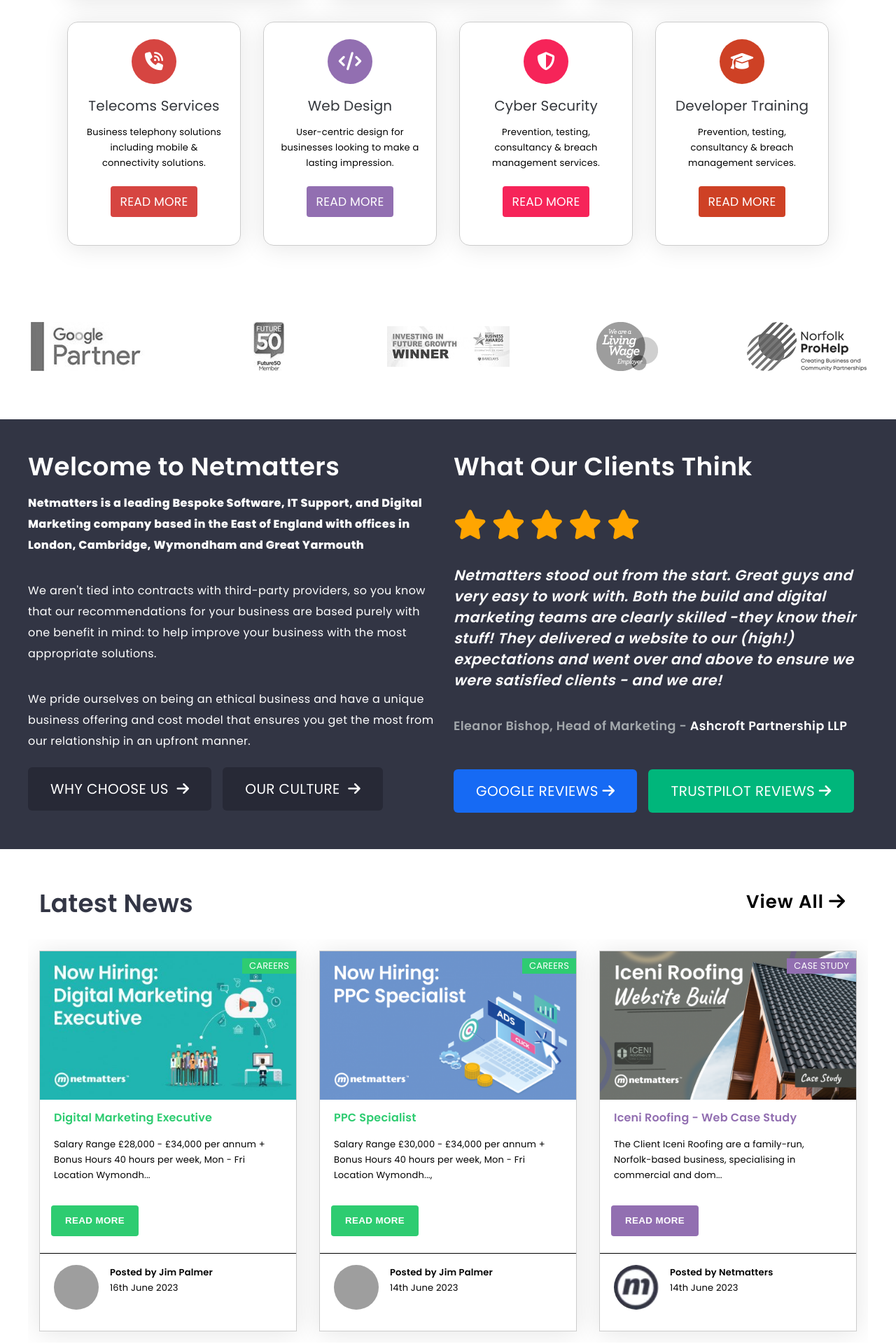
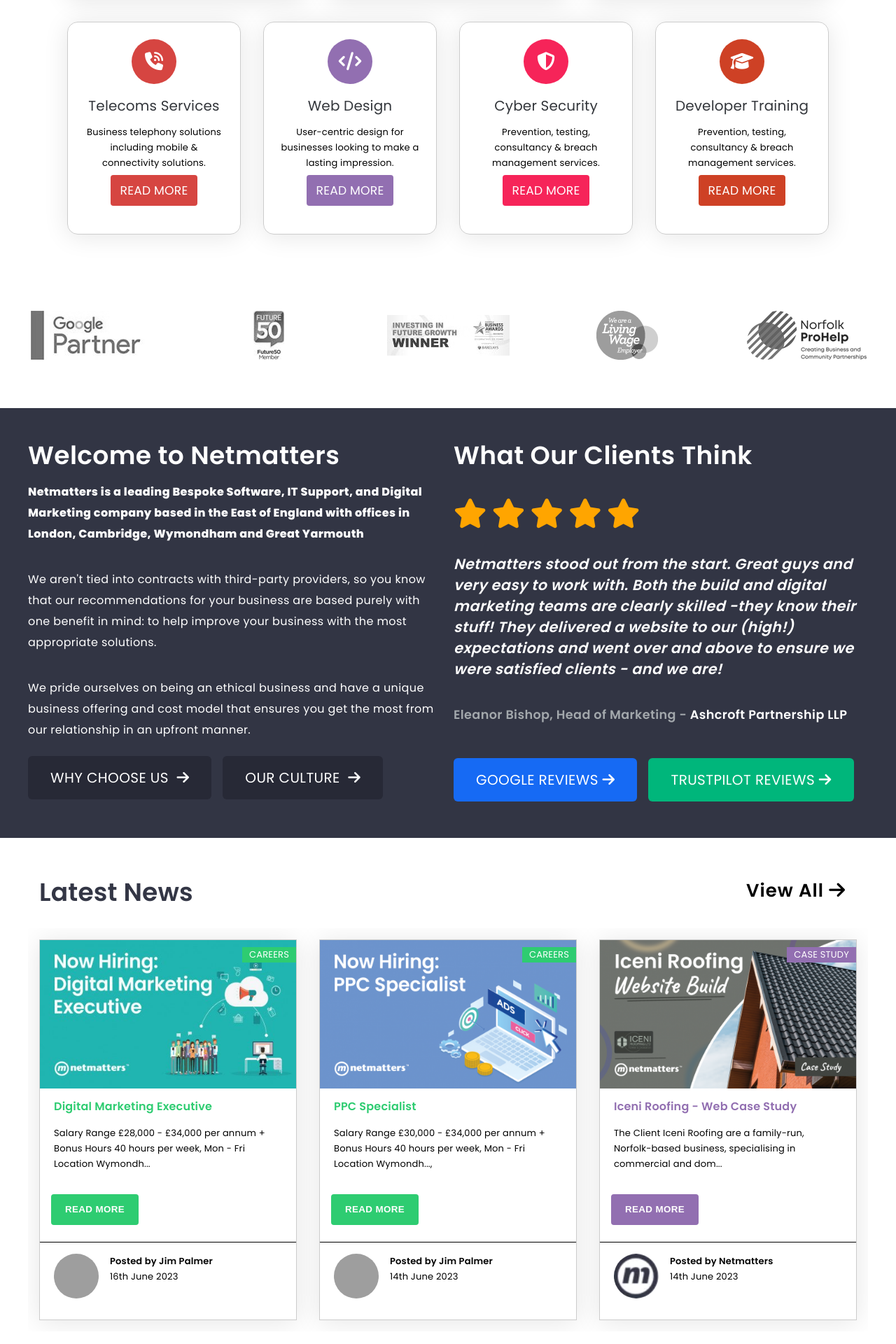
Before and after one commit to marianneporter/netmattershomepage, a PHP site: page / in a window 1280 px wide. Shown: the part 1222-3142 px from the top of the page at 70% size. Run offline with PHP 8.4, Linux system fonts and the light colour scheme; grey boxes are pictures that could not be loaded.

Commit message:
wip review services section

```diff
--- a/css/index.css
+++ b/css/index.css
@@ -976,11 +976,18 @@ nav {
 @media (min-width: 768px) {
   .service-cards {
     padding: 0 2.5rem;
+    display: grid;
+    grid-template-columns: 1fr 1fr;
+  }
+  .service-cards .service-card:nth-child(-n+3) {
+    grid-column: span 2;
+  }
+  .service-cards .service-card:nth-child(n+4) {
+    grid-column: span 1;
   }
 }
 @media (min-width: 992px) {
   .service-cards {
-    display: grid;
     grid-template-columns: repeat(12, 1fr);
   }
   .service-cards .service-card:nth-child(-n+3) {
@@ -1013,12 +1020,12 @@ nav {
   transition: all 0.5s ease;
 }
 @media (min-width: 768px) {
-  .service-card {
+  .service-card:nth-child(-n+3) {
     height: 16.5rem;
   }
 }
 @media (min-width: 992px) {
-  .service-card {
+  .service-card:nth-child(-n+3) {
     height: 20rem;
   }
 }
--- a/scss/layout/_services.scss
+++ b/scss/layout/_services.scss
@@ -32,12 +32,21 @@
 
     @include md {
         padding: 0 2.5rem;
+        display: grid;
+
+        grid-template-columns: 1fr 1fr;
+
+        .service-card:nth-child(-n + 3) {
+            grid-column: span 2;
+        }
+
+        .service-card:nth-child(n + 4) {
+            grid-column: span 1;
+        }
     }
 
+    @include lg {
 
-
-    @include lg {
-        display: grid;
         grid-template-columns: repeat(12, 1fr);
 
         .service-card:nth-child(-n + 3) {
@@ -68,12 +77,18 @@
     height: 19rem;
 
     @include md {
-        height: 16.5rem;
+        &:nth-child(-n + 3) {
+            height: 16.5rem;
+        }
     }
 
     @include lg {
-       height: 20rem;
+        &:nth-child(-n + 3) {
+            height: 20rem;
+        }
     }
+
+
 
     box-shadow: 0px 3px 35px 0px rgba(0, 0, 0, 0.1);
     border: 1px solid #ccc;
```
Also changed, not shown: 1 other file.
